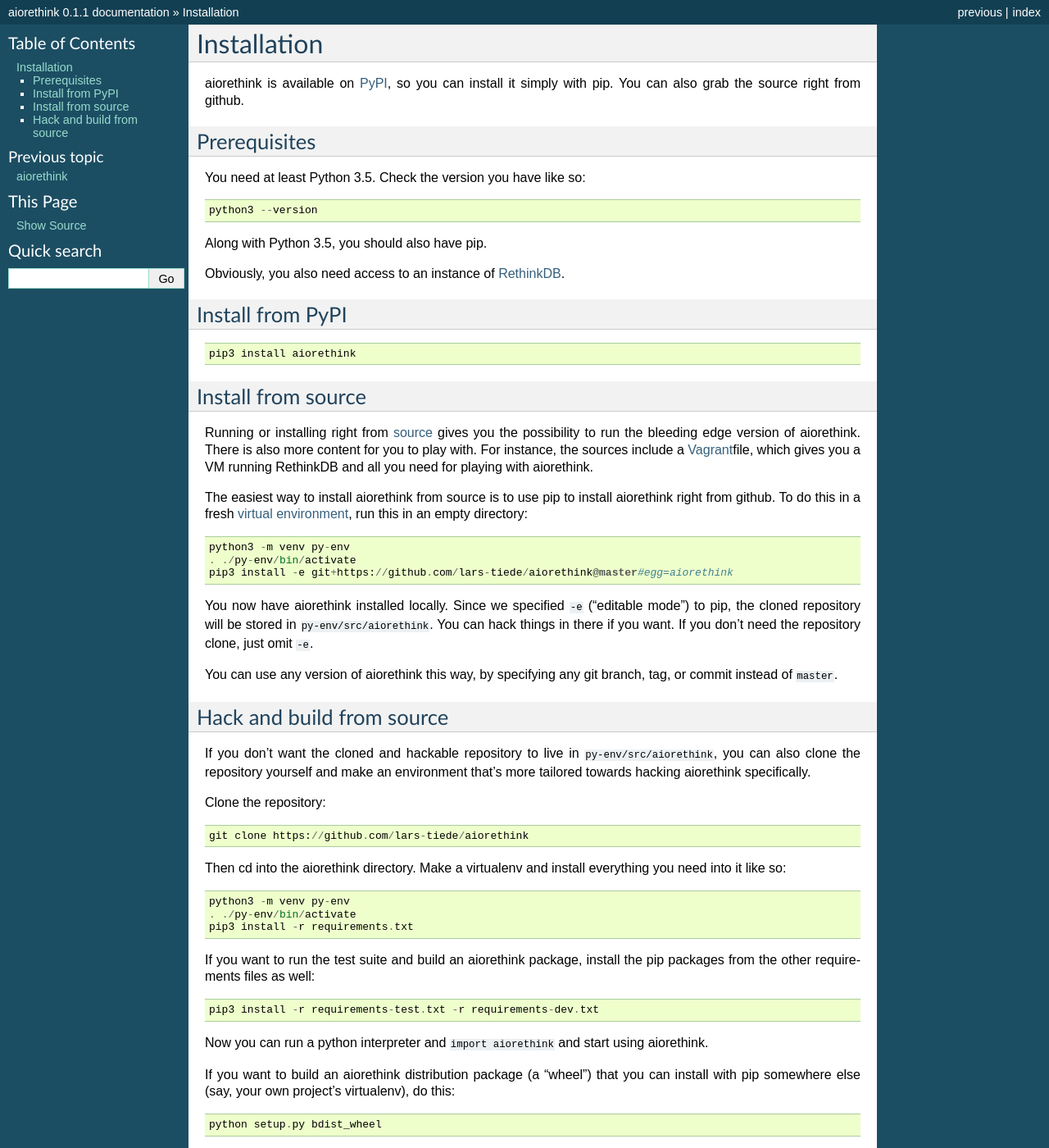
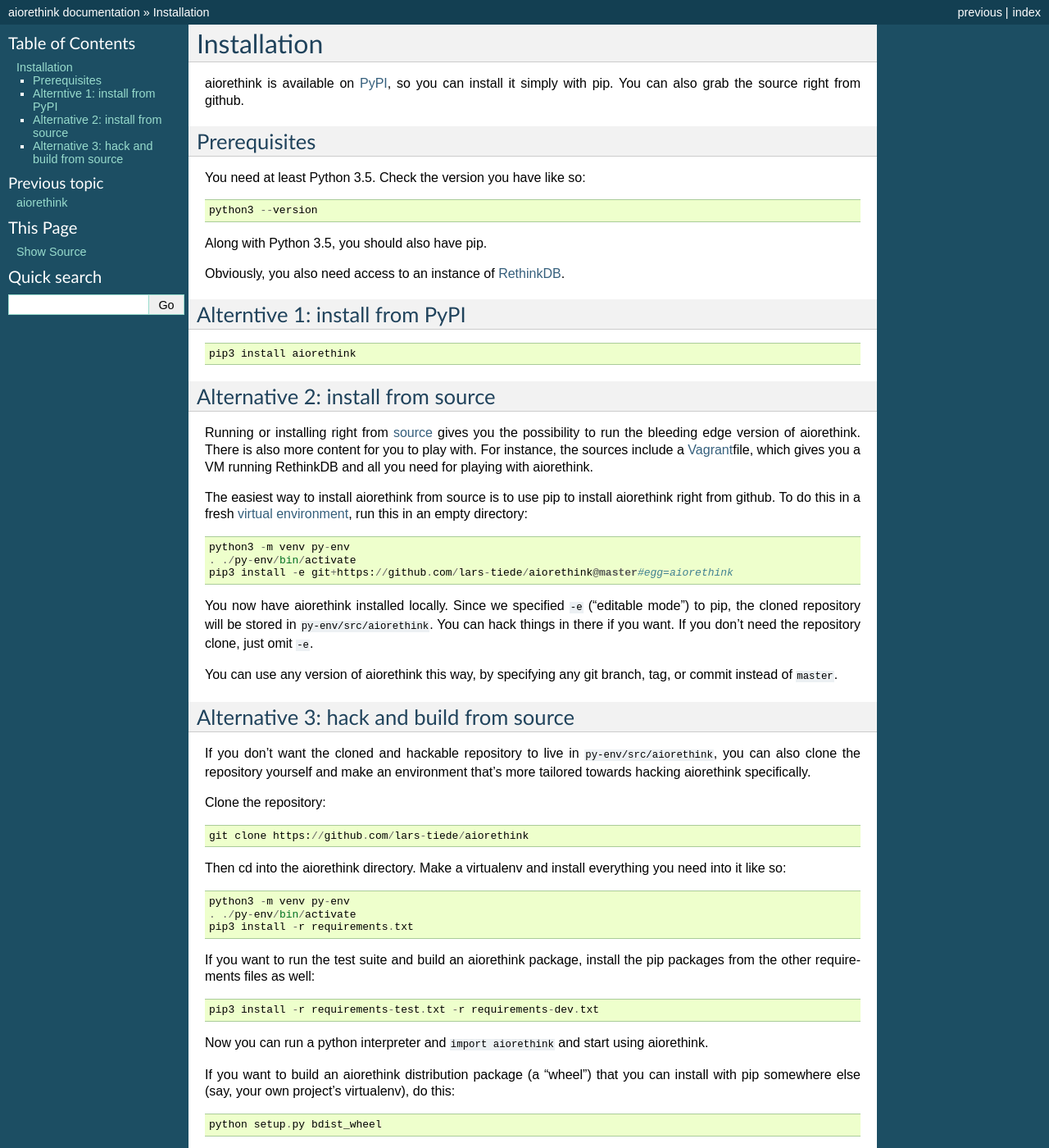
Before and after one commit to lars-tiede/aiorethink, a Sphinx documentation site: the page built from docs/installation.rst, in a window 1280 px wide and 1400 px high. Shown: the whole window at 82% size. Built offline with Sphinx 7.4.7, drawn with Linux system fonts in a browser that asks for light colours; some of the changed text lies outside the part shown.

Commit message:
minor improvements

```diff
--- a/docs/conf.py
+++ b/docs/conf.py
@@ -59,9 +59,9 @@
 # built documents.
 #
 # The short X.Y version.
-version = '0.1'
+version = '0.2'
 # The full version, including alpha/beta/rc tags.
-release = '0.1.1'
+#release = '0.2.2'
 
 # The language for content autogenerated by Sphinx. Refer to documentation
 # for a list of supported languages.
--- a/docs/installation.rst
+++ b/docs/installation.rst
@@ -19,16 +19,16 @@
 <https://www.rethinkdb.com>`_.
 
 
-Install from PyPI
------------------
+Alterntive 1: install from PyPI
+-------------------------------
 
 ::
 
     pip3 install aiorethink
 
 
-Install from source
--------------------
+Alternative 2: install from source
+----------------------------------
 
 Running or installing right from `source
 <https://github.com/lars-tiede/aiorethink>`_ gives you the possibility to run
@@ -55,8 +55,8 @@
 tag, or commit instead of ``master``.
 
 
-Hack and build from source
---------------------------
+Alternative 3: hack and build from source
+-----------------------------------------
 
 If you don't want the cloned and hackable repository to live in
 ``py-env/src/aiorethink``, you can also clone the repository yourself and make
```
